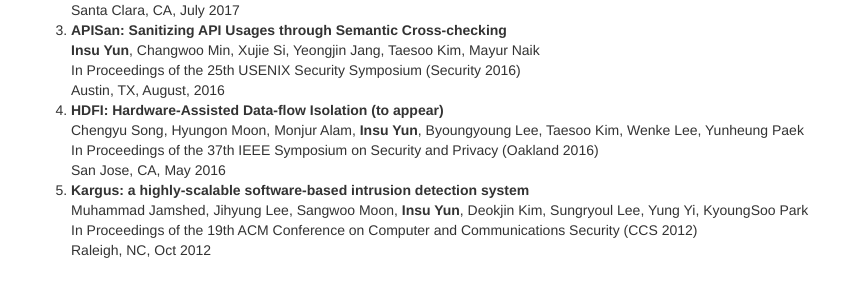
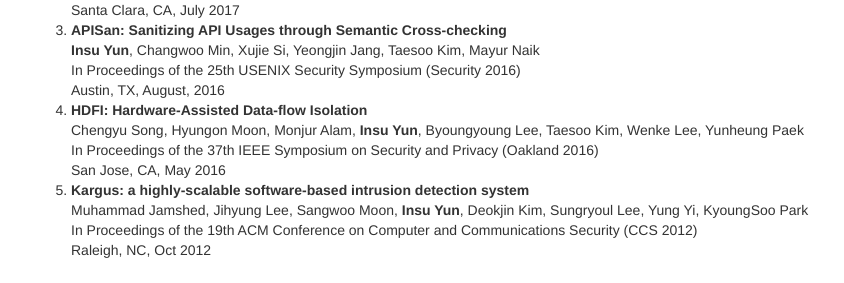
Before and after one commit to jakkdu/jakkdu.github.io, a Jekyll site: the page built from index.html, in a window 1280 px wide. Shown: the part 676-959 px from the top of the page, without its empty margins (192-1036 px from the left). Built offline with Jekyll 4.4.1, drawn with Linux system fonts in a browser that asks for light colours; nearby versions of some CDN libraries.

Commit message:
HDFI was already apeard

```diff
--- a/_data/pubs.yml
+++ b/_data/pubs.yml
@@ -31,7 +31,7 @@
     - Mayur Naik
   loc: Austin, TX, August, 2016
 
-- title: "HDFI: Hardware-Assisted Data-flow Isolation (to appear)"
+- title: "HDFI: Hardware-Assisted Data-flow Isolation"
   conf: In Proceedings of the 37th IEEE Symposium on Security and Privacy (Oakland 2016)
   author:
     - Chengyu Song
```
